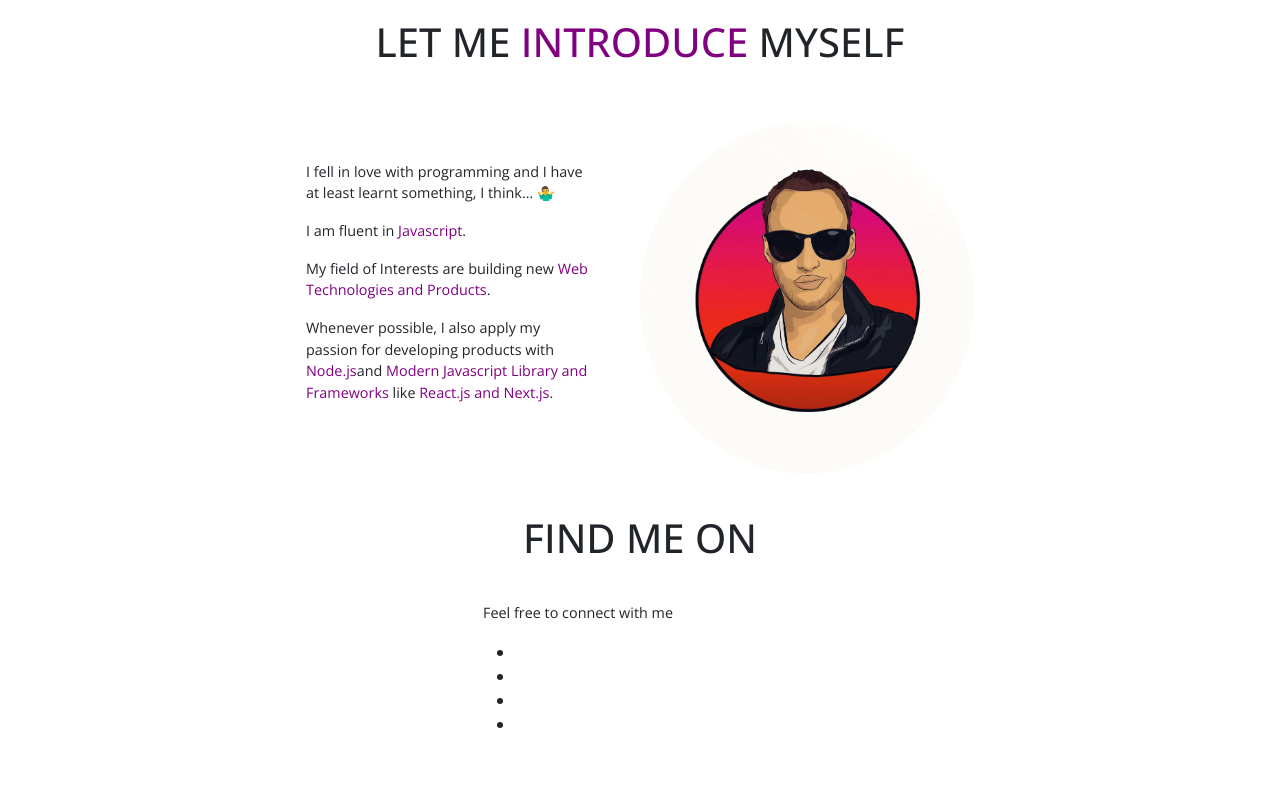
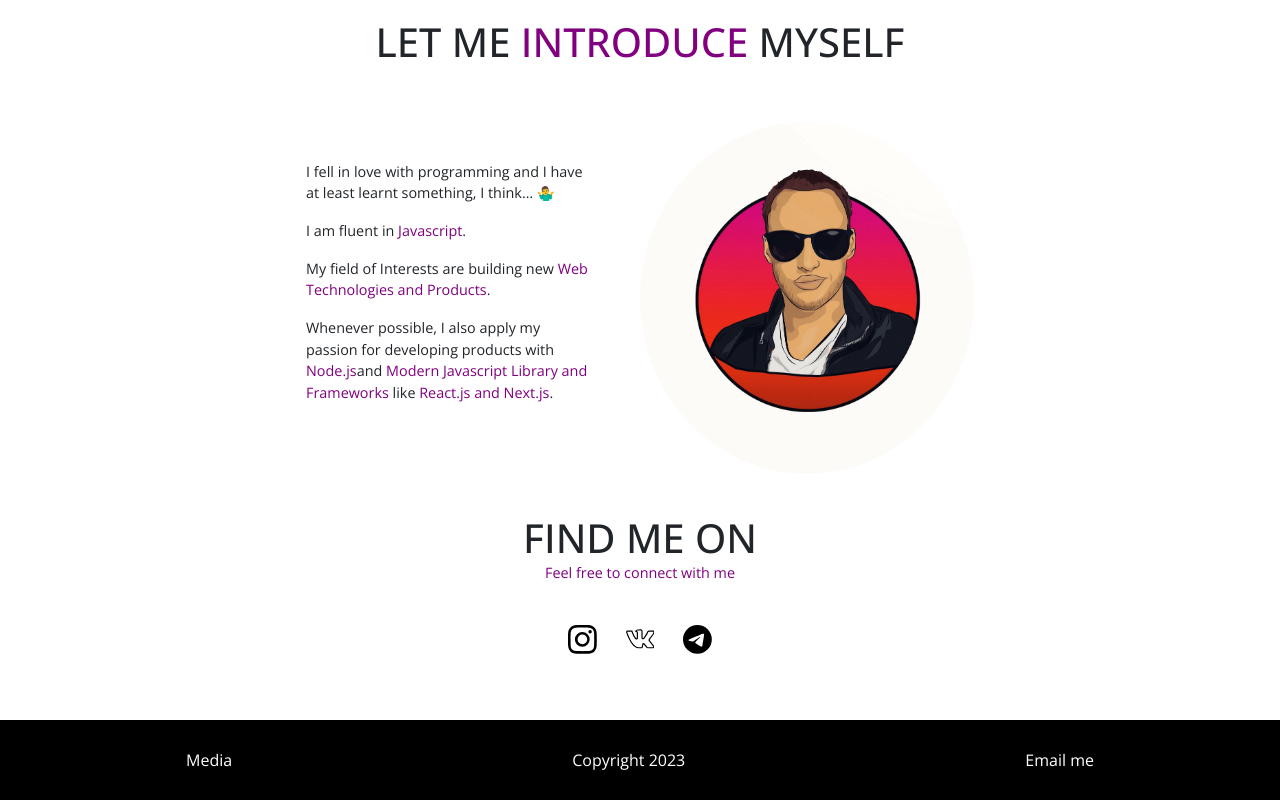
Before and after one commit to Btb82938293/portfolio-website-reactJS, a React (Create React App) app: page / in a window 1280 px wide. Shown: the part 870-1670 px from the top of the page. Built offline with nearby package versions, Linux system fonts and the light colour scheme.

Commit message:
some styling changes

```diff
--- a/src/App.css
+++ b/src/App.css
@@ -137,6 +137,37 @@ main {
   font-size: .9rem;
 }
 
+.home-section-contacts {
+  display: flex;
+  flex-direction: column;
+  align-items: center;
+  justify-content: center;
+}
+
+.home-section-contacts h1 {
+  font-size: 1.5rem;
+  margin-bottom: .5em;
+}
+
+.home-section-icons {
+  display: flex;
+  padding: 0;
+  justify-content: space-around;
+  align-items: center;
+}
+
+.home-section-icon {
+  list-style: none;
+  margin: .5em;
+  font-size: 1.8rem;
+  color: black;
+  transition: .5s;
+}
+.home-section-icon:hover {
+  color: purple;
+  cursor: pointer;
+}
+
 .type-el {
   font-size: 1.2rem;
   text-align: left;
@@ -154,7 +185,6 @@ main {
 }
 
 .footer {
-  position: absolute;
   bottom: 0;
   padding: 0;
   margin: 0;
@@ -292,6 +322,11 @@ main {
     justify-content: space-between;
   }
 
+  .home-section-contacts h1 {
+    font-size: 2.5rem;
+    margin-bottom: 0;
+  }
+
   .nav-bar-items {
     font-size: 1rem;
     justify-content: space-around;
--- a/src/App.js
+++ b/src/App.js
@@ -23,7 +23,7 @@ function App() {
           <Route path="/projects" element={<Projects />} />
           <Route path="/about" element={<About />} />
         </Routes>
-        {/* <Footer /> */}
+        <Footer />
       </div>
     </Router>
   );
--- a/src/components/Home.js
+++ b/src/components/Home.js
@@ -1,7 +1,7 @@
 import Type from './Type';
 import meImg from "../Assets/meImg.PNG"
 import { BsInstagram } from 'react-icons/bs';
-import { SlSocialVkontakte } from 'react-icons/bs';
+import { SlSocialVkontakte } from 'react-icons/sl';
 import { BsTelegram } from 'react-icons/bs';
 
 
@@ -25,12 +25,11 @@ export default function Home() {
       </div>
       <div className="home-section-contacts">
         <h1>FIND ME ON</h1>
-        <p>Feel free to connect with me</p>
-        <ul>
-          <li></li>
-          <li></li>
-          <li></li>
-          <li></li>
+        <p className="colored">Feel free to connect with me</p>
+        <ul className="home-section-icons">
+          <li className="home-section-icon"><BsInstagram/></li>
+          <li className="home-section-icon"><SlSocialVkontakte/></li>
+          <li className="home-section-icon"><BsTelegram/></li>
         </ul>
       </div>
     </section>
```
